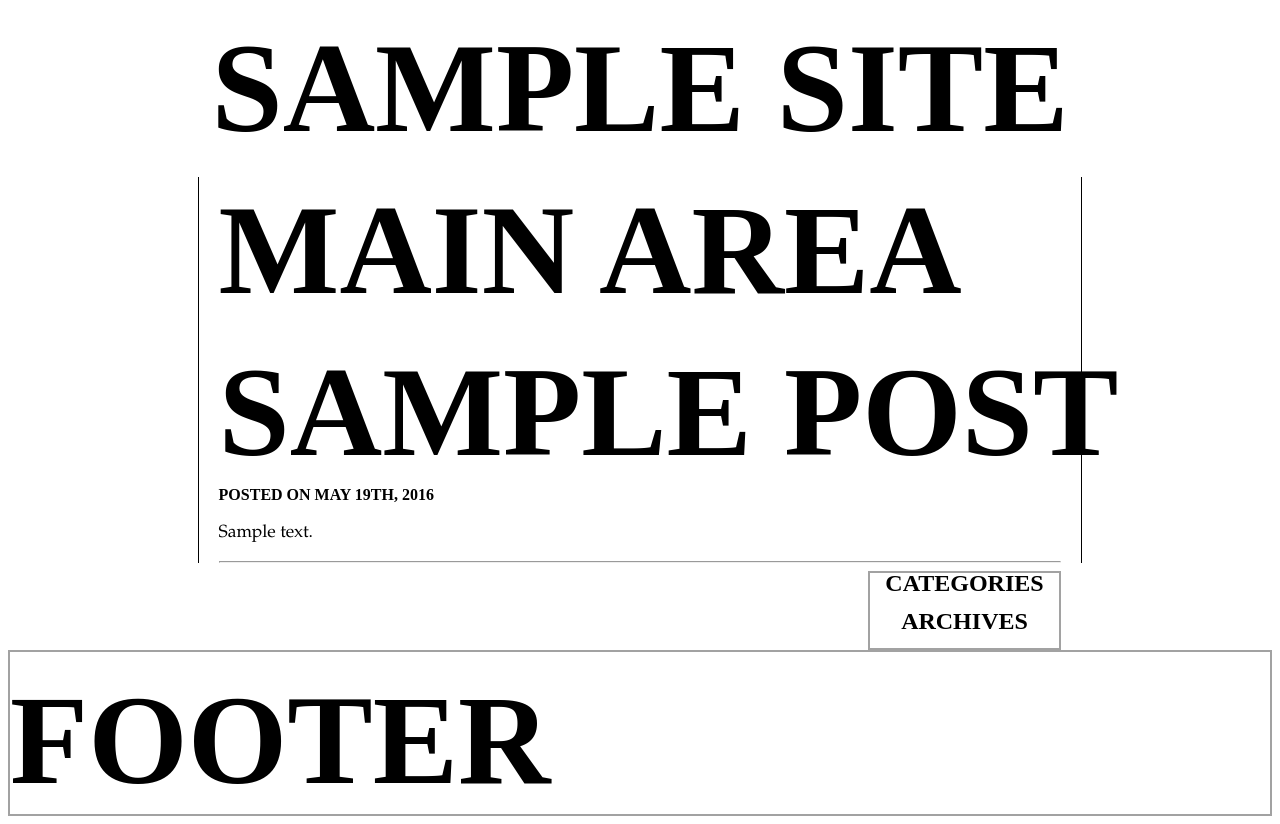
After one commit to ErikBoesen/Laden, a WordPress theme: template index.php in a window 1280 px wide. The commit adds this page. Run offline with PHP 8.4 and a stand-in for WordPress, Linux system fonts and the light colour scheme; the site name, menu and one post (Sample post) are stand-ins, and other content is empty.

Commit message:
Now a WordPress theme, WIP

```diff
--- /dev/null
+++ b/footer.php
@@ -0,0 +1,5 @@
+        <footer>
+            <h1>FOOTER</h1>
+        </footer>
+    </body>
+</html>
--- /dev/null
+++ b/header.php
@@ -0,0 +1,12 @@
+<html>
+
+<head>
+    <title>Tutorial theme</title>
+    <link rel="stylesheet" href="<?php bloginfo('stylesheet_url'); ?>">
+</head>
+
+<body>
+    <header>
+        <h1><?php bloginfo('name') ?></h1>
+        <h6><?php bloginfo('description') ?></h6>
+    </header>
--- /dev/null
+++ b/index.php
@@ -0,0 +1,15 @@
+<?php get_header(); ?>
+<div id="main">
+    <div id="content">
+        <h1>Main Area</h1>
+        <?php if (have_posts()) : while (have_posts()) : the_post(); ?>
+        <h1><?php the_title(); ?></h1>
+        <h4>Posted on <?php the_time('F jS, Y') ?></h4>
+        <p><?php the_content(__('(more...)')); ?></p>
+        <hr> <?php endwhile; else: ?>
+        <p><?php _e('Sorry, no posts matched your criteria.'); ?></p><?php endif; ?>
+    </div>
+    <?php get_sidebar(); ?>
+    </div>
+    <div id="delimiter"></div>
+<?php get_footer(); ?>
--- /dev/null
+++ b/sidebar.php
@@ -0,0 +1,10 @@
+<aside>
+    <h2><?php _e('Categories'); ?></h2>
+    <ul>
+        <?php wp_list_cats('sort_column=name&optioncount=1&hierarchical=0'); ?>
+    </ul>
+    <h2><?php _e('Archives'); ?></h2>
+    <ul>
+    <?php wp_get_archives('type=monthly'); ?>
+    </ul>
+</aside>
--- a/style.css
+++ b/style.css
@@ -1,59 +1,79 @@
+/*
+Theme Name: Laden
+Theme URI: https://github.com/ErikBoesen/Laden
+Author: ErikBoesen
+Author URI: http://erikboesen.com/
+Description: A minimalistic theme designed to look like an old-timey newspaper.
+Version: 1.0.0
+License: GNU General Public License v2 or later
+License URI: http://www.gnu.org/licenses/gpl-2.0.html
+Text Domain: laden
+Tags: minimalist, minimal, minimalistic, newspaper, old-fasioned, old, retro
+*/
+
+body {
+    text-align: center;
+}
+#sidebar {
+}
+#delimiter {
+    clear: both;
+}
+footer {
+    border: 2px #a2a2a2 solid;
+}
+.title {
+    font-size: 11pt;
+    font-weight: bold;
+}
 * {
     box-sizing: border-box;
 }
 body {
-	-webkit-font-smoothing: antialiased;
-	-moz-osx-font-smoothing: grayscale;
+    -webkit-font-smoothing: antialiased;
+    -moz-osx-font-smoothing: grayscale;
     text-align: justify;
     font-family: garamond;
     animation: 3s fadeIn ease-in-out;
 }
-@-webkit-keyframes fadeIn {
-    from {
-        opacity: 0;
-        filter: alpha(opacity=0);
-    }
-    to {
-        opacity: 1;
-        filter: alpha(opacity=100);
-    }
-}
-@keyframes fadeIn {
-    from {
-        opacity: 0;
-        filter: alpha(opacity=0);
-    }
-    to {
-        opacity: 1;
-        filter: alpha(opacity=100);
-    }
-}
 header {
     text-align: center;
 }
-h1, h2, h3, h4, h6 {
-    font-family: "Playbill", serif;
+a {
+    color: black;
+}
+a:hover {
+    text-decoration: none;
+}
+header a {
+    text-decoration: none;
+}
+h1,
+h2,
+h3,
+h4,
+h6 {
+    font-family: 'Playbill', serif;
     margin: 0;
     white-space: nowrap;
+    text-transform: uppercase;
 }
 h1 {
     font-size: 8em;
     margin-top: 15px;
-    letter-spacing: 10px;
 }
 h6 {
     font-size: 2em;
 }
-h6:after {
-    content: "...........................................";
+#header:after {
+    content: '...........................................';
     display: block;
     position: relative;
     top: -20px;
-    letter-spacing: -10px;
     font-size: 4rem;
     font-family: monospace;
 }
-h5 {
+.entry-header {
     font-size: 1em;
     text-align: center;
     margin: 0;
@@ -79,23 +99,9 @@ p {
     padding: 0 20px;
 }
 h2 {
-    word-spacing: -5px;
     text-align: center;
     line-height: .9;
     white-space: nowrap;
-}
-h2:first-child {
-    font-size: 24.8vw;
-    letter-spacing: .1em;
-    margin-top: -50px;
-}
-h2:nth-child(2) {
-    font-size: 10.4vw;
-    letter-spacing: .35em;
-}
-h2:nth-child(3) {
-    font-size: 14.1vw;
-    letter-spacing: .55em;
 }
 #main-article p {
     -webkit-columns: 200px 3;
@@ -121,32 +127,20 @@ h2:nth-child(3) {
     text-align: right;
     margin-top: 5px;
 }
+aside {
+    width: 23%;
+    border: 2px #a2a2a2 solid;
+    float: right;
+}
 #left {
     left: 15px;
 }
 #right {
     right: 15px;
 }
-.ad h3 {
+.textWidget h3 {
     white-space: normal;
     font-size: 5.8vw;
-}
-#ad1 h3:first-child {
-    font-size: 3.5vw;
-    letter-spacing: .06em;
-}
-#ad1 h3:nth-child(2) {
-    letter-spacing: .17em;
-}
-#ad1 h3:nth-child(3) {
-    letter-spacing: .35em;
-}
-#ad1 h3:nth-child(4) {
-    letter-spacing: .33em;
-}
-#ad2 h3:first-child {
-    font-size: 3.3vw;
-    white-space: nowrap;
 }
 .ad img {
     width: 100%;
@@ -157,19 +151,3 @@ h2:nth-child(3) {
     bottom: 0;
     text-align: center;
 }
-.side-article:first-of-type h3:first-child {
-    font-size: 9.4vw;
-}
-.side-article:first-of-type h3:nth-child(2) {
-    font-size: 3.55vw;
-    letter-spacing: .14em;
-}
-.side-article:last-of-type h3:first-child {
-    font-size: 4vw;
-}
-.side-article:last-of-type h3:nth-child(2) {
-    font-size: 5vw;
-}
-.side-article:last-of-type h3:nth-child(4) {
-    font-size: 4.5vw;
-}
```
Also changed, not shown: index.html (deleted, +0 -73 lines), README.md, images/grocery.png (deleted), images/shaver.png (deleted).
